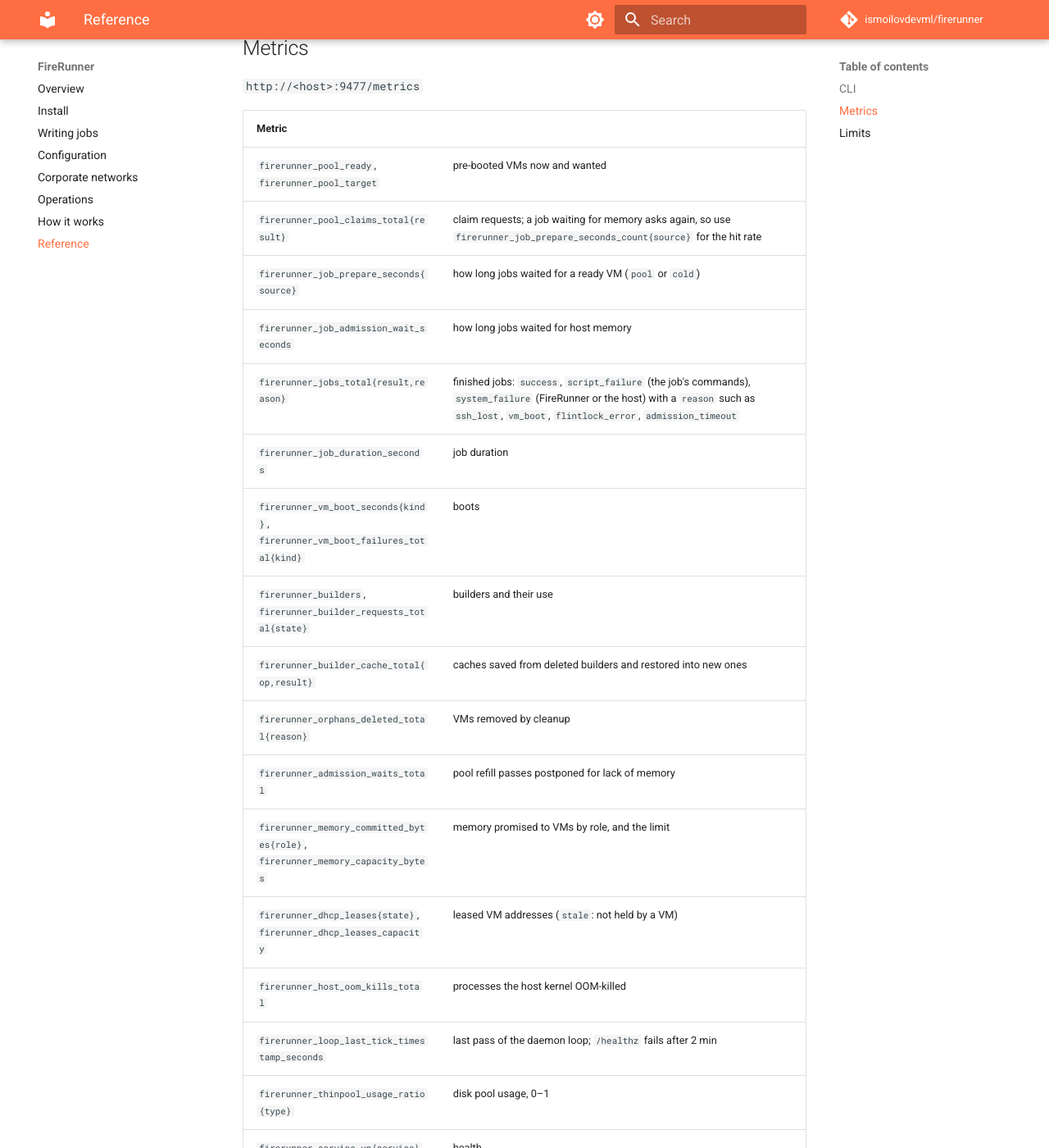
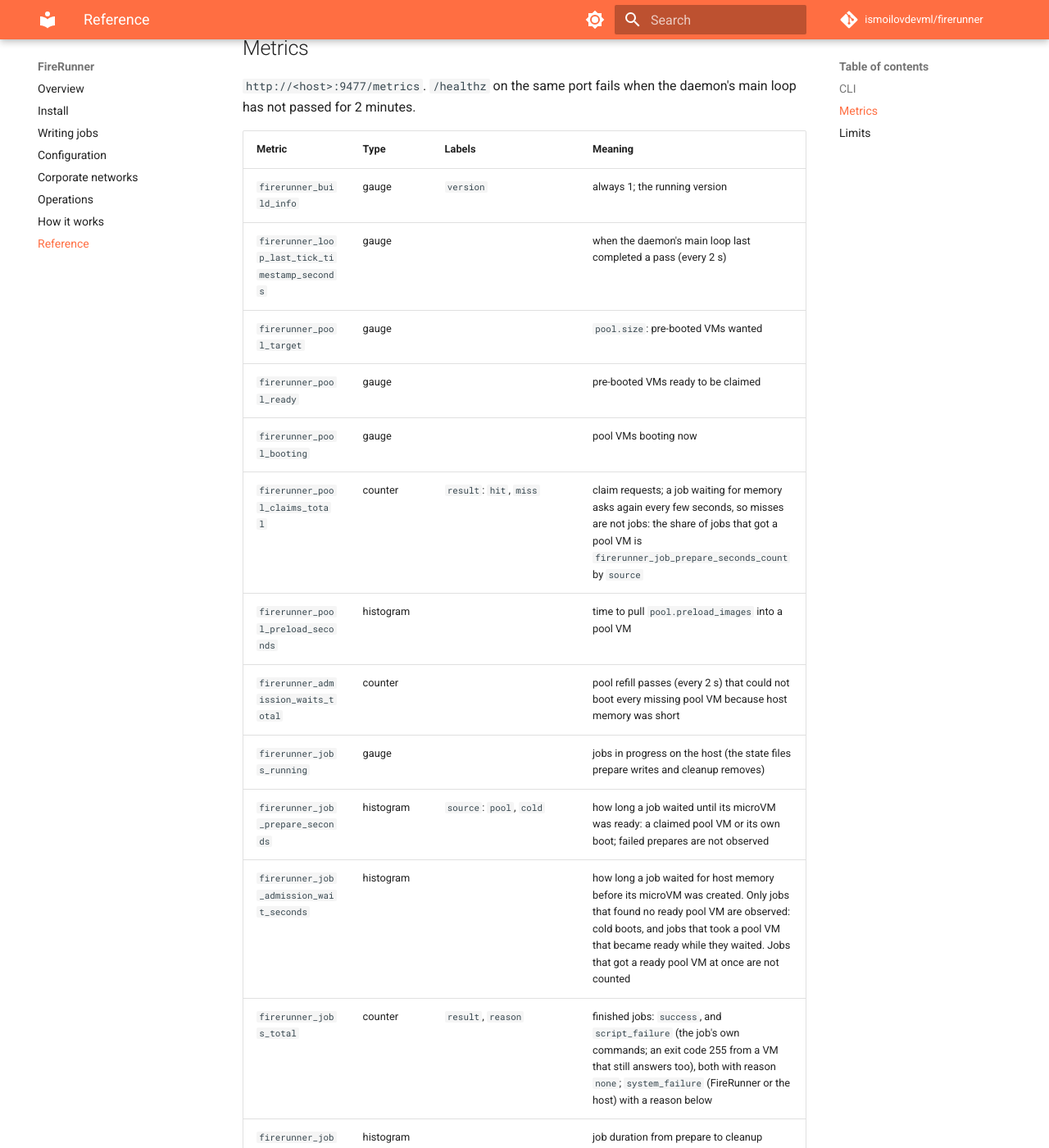
Before and after one commit to ismoilovdevml/firerunner, an MkDocs documentation site: the page built from docs/reference.md, in a window 1280 px wide and 1400 px high, scrolled down 1232 px. Shown: the whole window at 82% size. Built offline with MkDocs 1.6.1 and Material for MkDocs 9.7.7, drawn with Linux system fonts in a browser that asks for light colours; comment, search, counter and statistics services are not loaded; some of the changed text lies outside the part shown.

Commit message:
docs: the metrics reference lists every metric with its type and labels
Adds the metrics the table left out (pool_booting, pool_preload_seconds,
microvms, host_memory_available_bytes, runner_concurrent, build_info) and
the new ones (jobs_running, disk_free_bytes, disk_size_bytes,
flintlock_errors_total, builder_slots, builder_removals_total), the
label values, the system failure and orphan reasons, that the admission
wait only holds jobs without a ready pool VM, that the thin pool ratio
is absent while lvs fails, and the histogram buckets to use in le.

```diff
--- a/docs/reference.md
+++ b/docs/reference.md
@@ -24,27 +24,64 @@ All commands need root.
 
 ## Metrics
 
-`http://<host>:9477/metrics`
+`http://<host>:9477/metrics`. `/healthz` on the same port fails when the daemon's main loop has not
+passed for 2 minutes.
 
-| Metric | |
-|---|---|
-| `firerunner_pool_ready`, `firerunner_pool_target` | pre-booted VMs now and wanted |
-| `firerunner_pool_claims_total{result}` | claim requests; a job waiting for memory asks again, so use `firerunner_job_prepare_seconds_count{source}` for the hit rate |
-| `firerunner_job_prepare_seconds{source}` | how long jobs waited for a ready VM (`pool` or `cold`) |
-| `firerunner_job_admission_wait_seconds` | how long jobs waited for host memory |
-| `firerunner_jobs_total{result,reason}` | finished jobs: `success`, `script_failure` (the job's commands), `system_failure` (FireRunner or the host) with a `reason` such as `ssh_lost`, `vm_boot`, `flintlock_error`, `admission_timeout` |
-| `firerunner_job_duration_seconds` | job duration |
-| `firerunner_vm_boot_seconds{kind}`, `firerunner_vm_boot_failures_total{kind}` | boots |
-| `firerunner_builders`, `firerunner_builder_requests_total{state}` | builders and their use |
-| `firerunner_builder_cache_total{op,result}` | caches saved from deleted builders and restored into new ones |
-| `firerunner_orphans_deleted_total{reason}` | VMs removed by cleanup |
-| `firerunner_admission_waits_total` | pool refill passes postponed for lack of memory |
-| `firerunner_memory_committed_bytes{role}`, `firerunner_memory_capacity_bytes` | memory promised to VMs by role, and the limit |
-| `firerunner_dhcp_leases{state}`, `firerunner_dhcp_leases_capacity` | leased VM addresses (`stale`: not held by a VM) |
-| `firerunner_host_oom_kills_total` | processes the host kernel OOM-killed |
-| `firerunner_loop_last_tick_timestamp_seconds` | last pass of the daemon loop; `/healthz` fails after 2 min |
-| `firerunner_thinpool_usage_ratio{type}` | disk pool usage, 0–1 |
-| `firerunner_service_up{service}`, `firerunner_flintlock_up` | health |
+| Metric | Type | Labels | Meaning |
+|---|---|---|---|
+| `firerunner_build_info` | gauge | `version` | always 1; the running version |
+| `firerunner_loop_last_tick_timestamp_seconds` | gauge | | when the daemon's main loop last completed a pass (every 2 s) |
+| `firerunner_pool_target` | gauge | | `pool.size`: pre-booted VMs wanted |
+| `firerunner_pool_ready` | gauge | | pre-booted VMs ready to be claimed |
+| `firerunner_pool_booting` | gauge | | pool VMs booting now |
+| `firerunner_pool_claims_total` | counter | `result`: `hit`, `miss` | claim requests; a job waiting for memory asks again every few seconds, so misses are not jobs: the share of jobs that got a pool VM is `firerunner_job_prepare_seconds_count` by `source` |
+| `firerunner_pool_preload_seconds` | histogram | | time to pull `pool.preload_images` into a pool VM |
+| `firerunner_admission_waits_total` | counter | | pool refill passes (every 2 s) that could not boot every missing pool VM because host memory was short |
+| `firerunner_jobs_running` | gauge | | jobs in progress on the host (the state files prepare writes and cleanup removes) |
+| `firerunner_job_prepare_seconds` | histogram | `source`: `pool`, `cold` | how long a job waited until its microVM was ready: a claimed pool VM or its own boot; failed prepares are not observed |
+| `firerunner_job_admission_wait_seconds` | histogram | | how long a job waited for host memory before its microVM was created. Only jobs that found no ready pool VM are observed: cold boots, and jobs that took a pool VM that became ready while they waited. Jobs that got a ready pool VM at once are not counted |
+| `firerunner_jobs_total` | counter | `result`, `reason` | finished jobs: `success`, and `script_failure` (the job's own commands; an exit code 255 from a VM that still answers too), both with reason `none`; `system_failure` (FireRunner or the host) with a reason below |
+| `firerunner_job_duration_seconds` | histogram | | job duration from prepare to cleanup |
+| `firerunner_microvms` | gauge | `state` | every microVM flintlock lists (pool, job, builder, `run`), by flintlock state |
+| `firerunner_vm_boot_seconds` | histogram | `kind`: `pool`, `cold`, `builder` | time from create request to SSH ready; a builder's includes waiting for its previous cache copy, host memory and the cache restore |
+| `firerunner_vm_boot_failures_total` | counter | `kind`: `pool`, `cold`, `builder`, `preload`, `pool_dead` | microVMs that did not become ready; `pool_dead`: a pool VM that no longer answered when a job claimed it |
+| `firerunner_orphans_deleted_total` | counter | `reason`, below | microVMs reconcile deleted |
+| `firerunner_builders` | gauge | `state`: `ready`, `booting` | per-project BuildKit builder microVMs |
+| `firerunner_builder_slots` | gauge | | builders that may run at once: `builder.max`, 0 while builders are disabled |
+| `firerunner_builder_requests_total` | counter | `state`: `ready`, `booting`, `busy`, `disabled` | what a job asking for its project's builder got. Asked at prepare for every shell job of a project that has a builder, and when a stage runs `docker build`; `booting`: the job's `docker build` waits for it; `busy`: no free slot, or the project's builder just failed |
+| `firerunner_builder_removals_total` | counter | `reason`: `lru`, `idle`, `max_age`, `config_changed`, `vm_gone`, `not_answering`, `operator`, `disabled` | builders removed. `lru` (its slot was needed), `idle`, `max_age` and `config_changed` keep their cache for the project's next builder; `operator` is `builder rm` |
+| `firerunner_builder_cache_total` | counter | `op`: `save`, `restore`, `evict`; `result`: `ok`, `failed`, `skipped`, `missing`, `stale` | builder caches copied to the host when a builder is removed (`save`; `skipped`: too large, no room, or dropped by `builder rm`), loaded into the project's next builder (`restore`; `missing`: nothing saved, `stale`: saved by another builder image, dropped) and deleted to make room for another (`evict`) |
+| `firerunner_memory_committed_bytes` | gauge | `role`: `pool`, `job`, `builder`, `run`, `other` | guest memory plus Firecracker overhead promised to microVMs: what admission counts |
+| `firerunner_memory_capacity_bytes` | gauge | | memory microVMs may commit: MemTotal minus `vm.host_reserve_mb` |
+| `firerunner_host_memory_available_bytes` | gauge | | MemAvailable on the host |
+| `firerunner_host_oom_kills_total` | counter | | processes the host kernel OOM-killed while the daemon ran (usually a firecracker microVM) |
+| `firerunner_dhcp_leases` | gauge | `state`: `live`, `stale` | unexpired leases on the microVM bridge; `stale`: not held by a microVM flintlock lists |
+| `firerunner_dhcp_leases_capacity` | gauge | | addresses in the microVM DHCP range; 0 until the range has been read |
+| `firerunner_thinpool_usage_ratio` | gauge | `type`: `data`, `metadata` | devmapper thin pool usage, 0–1, read with `lvs` every 15 s; absent while `lvs` fails |
+| `firerunner_disk_free_bytes`, `firerunner_disk_size_bytes` | gauge | `dir`: `/var/lib/firerunner/builder-cache`, `/var/lib/flintlock/vm` | free and total bytes of the file system holding the saved builder caches and flintlock's microVM state; absent while it cannot be read |
+| `firerunner_runner_concurrent` | gauge | | gitlab-runner's `concurrent` limit |
+| `firerunner_service_up` | gauge | `service`: `containerd-flintlock`, `firerunner-net`, `firerunner-dnsmasq`, `firerunner-registry`, `firerunner-cache`, `flintlockd`, `gitlab-runner` | 1 if the systemd service is active |
+| `firerunner_flintlock_up` | gauge | | 1 if the daemon's last flintlock listing answered |
+| `firerunner_flintlock_errors_total` | counter | `op`: `CreateMicroVM`, `DeleteMicroVM`, `ListMicroVMs`; `code`: the gRPC code | failed flintlock calls of the daemon; every failed try of a retried listing counts |
+
+System failure reasons in `firerunner_jobs_total`: `admission_timeout` (no host memory for a
+microVM within `vm.boot_timeout`), `flintlock_error`, `vm_boot` (no DHCP lease or no SSH in time),
+`services` (`services:` containers did not start), `docker_auth`, `state_file`, `ssh_lost` (the VM
+died or was killed during a stage), `helper_stage` (sources, cache or artifacts), `canceled`
+(cancelled or timed out, in prepare or a stage gitlab-runner stopped; leave it out of failure
+rates), `other`.
+
+Reasons in `firerunner_orphans_deleted_total`: `failed` (flintlock reports it failed),
+`job_max_age` (its job ran longer than `daemon.job_max_age`), `pool_previous_run` and
+`builder_previous_run` (left by a previous daemon run), `pool_orphan`, `builder_orphan` and
+`job_orphan` (nobody owns it any more), `run_abandoned` (a `firerunner run` VM older than
+`daemon.job_max_age`).
+
+Histogram buckets in seconds, for `le` in queries: prepare 0.5, 1, 2, 3, 4, 5, 6, 8, 10, 12, 14,
+16, 18, 20, 25, 30, 45, 60, 90, 120, 180, 300; boot 2, 5, 8, 10, 12, 14, 16, 18, 20, 25, 30, 45,
+60, 90, 120, 180, 240, 300, 600; admission wait 0.5, 1, 5, 10, 30, 60, 120, 180, 300; job
+duration 10, 20, 30, 45, 60, 90, 120, 180, 300, 450, 600, 900, 1200, 1800, 3600; preload 5, 10,
+20, 30, 60, 90, 120, 180, 300, 600, 900.
 
 ## Limits
 
```
